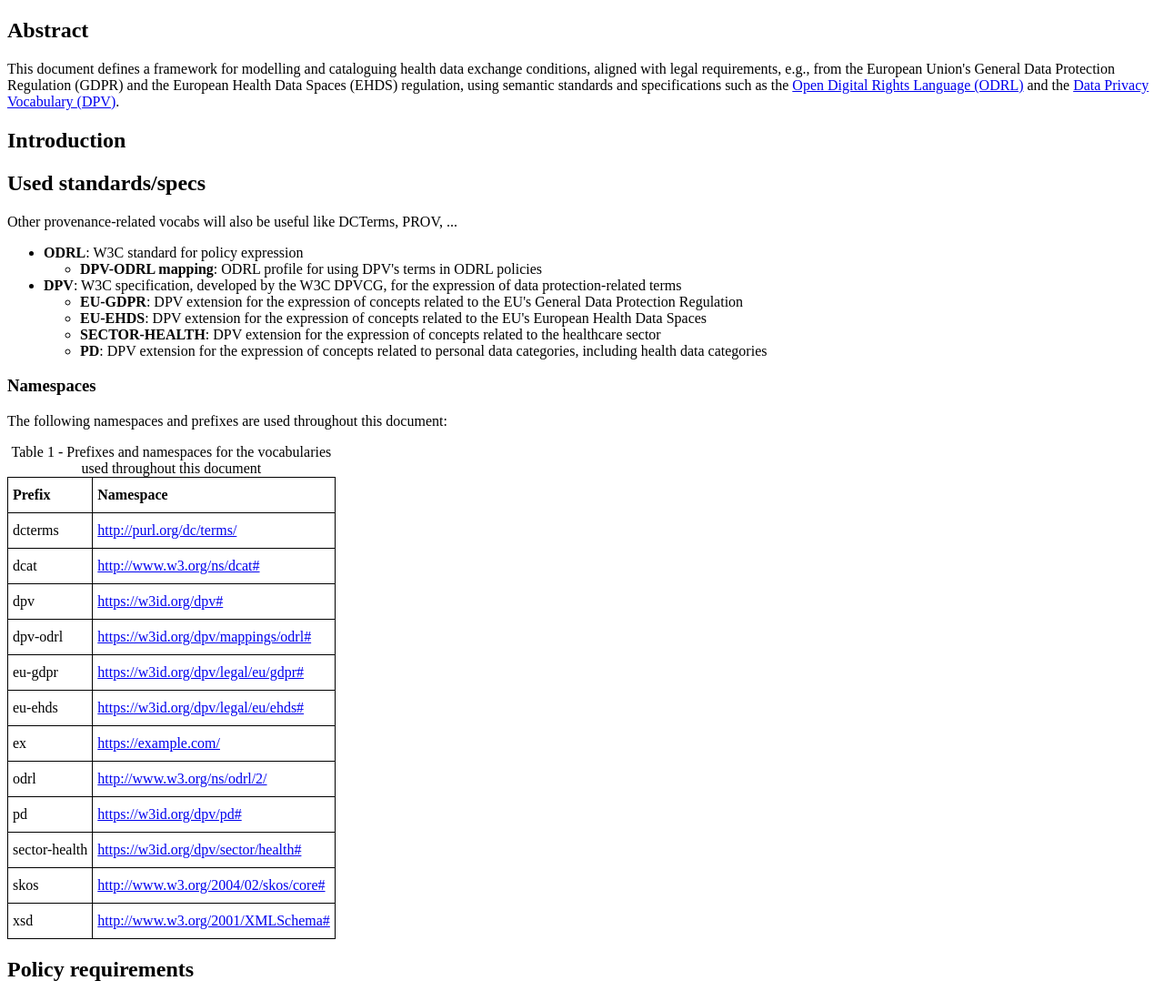
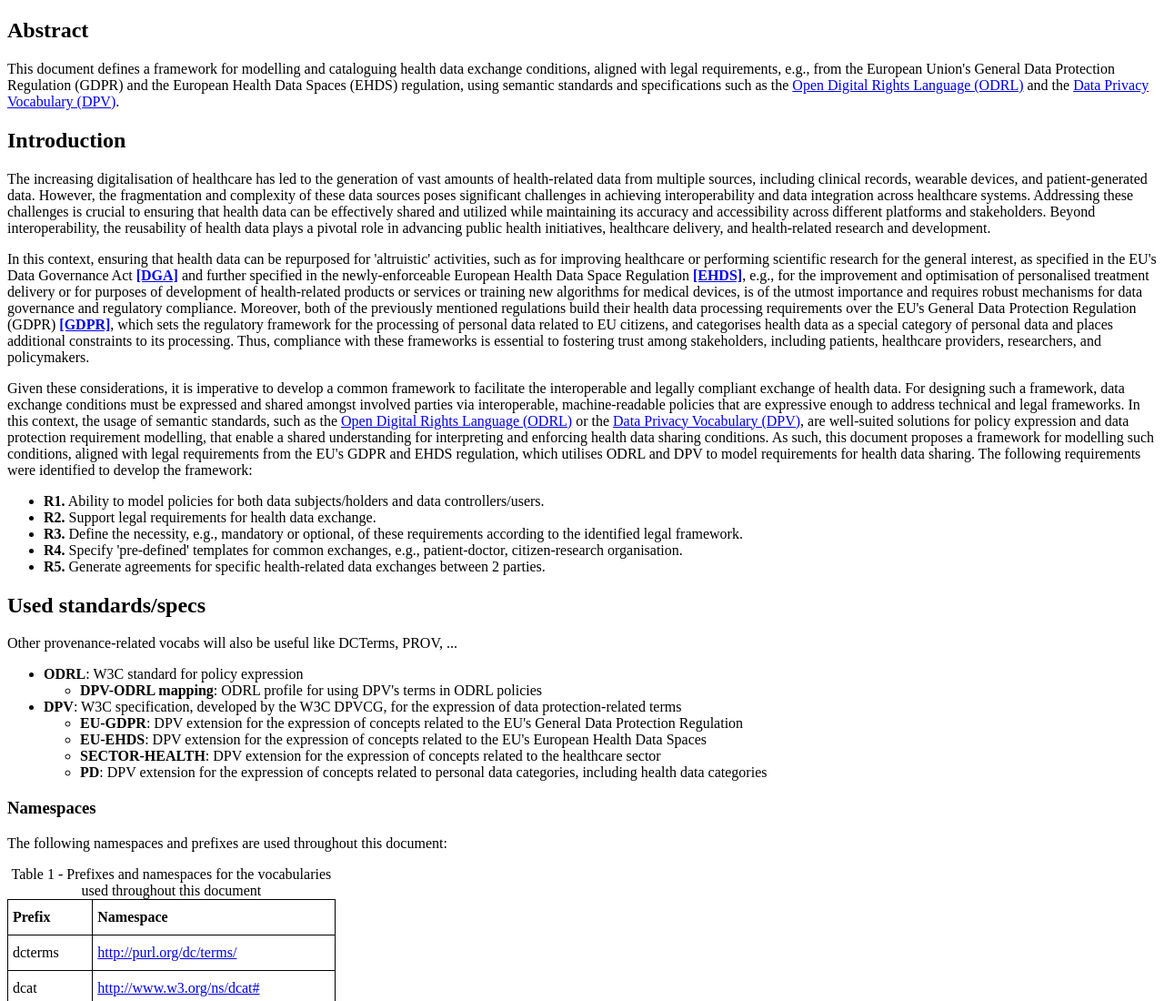
Before and after one commit to KNowledgeOnWebScale/hedge-spec, a plain HTML site: page index.html in a window 1280 px wide. Shown: the top 1100 px of the page at 91% size. Drawn offline with Linux system fonts and the light colour scheme.

Commit message:
add introduction to spec

```diff
--- a/index.html
+++ b/index.html
@@ -48,9 +48,53 @@
 
         <section id="introduction">
             <h2>Introduction</h2>
-            <div class="issue" title="Write introduction with requirements related to health data sharing, and specify requirements that are being brought forward by the work on the PACSOI project">
-                <p></p>
-            </div>
+            <p>
+                The increasing digitalisation of healthcare has led to the generation of vast amounts of health-related
+                data from multiple sources, including clinical records, wearable devices, and patient-generated data.
+                However, the fragmentation and complexity of these data sources poses significant challenges in
+                achieving interoperability and data integration across healthcare systems. Addressing these challenges
+                is crucial to ensuring that health data can be effectively shared and utilized while maintaining its
+                accuracy and accessibility across different platforms and stakeholders. Beyond interoperability, the
+                reusability of health data plays a pivotal role in advancing public health initiatives, healthcare delivery,
+                and health-related research and development.
+            </p>
+            <p>
+                In this context, ensuring that health data can be repurposed for 'altruistic' activities, such as for
+                improving healthcare or performing scientific research for the general interest, as specified in the
+                EU's Data Governance Act <a href="http://data.europa.eu/eli/reg/2022/868/oj"><b>[DGA]</b></a>
+                and further specified in the newly-enforceable European Health Data
+                Space Regulation <a href="http://data.europa.eu/eli/reg/2025/327/oj"><b>[EHDS]</b></a>, e.g.,
+                for the improvement and optimisation of personalised treatment delivery
+                or for purposes of development of health-related products or services or training new algorithms for
+                medical devices, is of the utmost importance and requires robust mechanisms for data governance and
+                regulatory compliance. Moreover, both of the previously mentioned regulations build their health data
+                processing requirements over the EU's General Data Protection Regulation (GDPR) <a href="http://data.europa.eu/eli/reg/2016/679/oj"><b>[GDPR]</b></a>,
+                which sets the regulatory framework for the processing of personal data related to EU citizens, and categorises
+                health data as a special category of personal data and places additional constraints to its processing.
+                Thus, compliance with these frameworks is essential to fostering trust among stakeholders, including
+                patients, healthcare providers, researchers, and policymakers.
+            </p>
+            <p>
+                Given these considerations, it is imperative to develop a common framework to facilitate the interoperable
+                and legally compliant exchange of health data. For designing such a framework, data exchange
+                conditions must be expressed and shared amongst involved parties via interoperable, machine-readable
+                policies that are expressive enough to address technical and legal frameworks. In this context, the
+                usage of semantic standards, such as the <a href="https://www.w3.org/TR/odrl-model/">Open Digital Rights Language (ODRL)</a>
+                or the <a href="https://w3id.org/dpv">Data Privacy Vocabulary (DPV)</a>, are well-suited solutions for policy expression and
+                data protection requirement
+                modelling, that enable a shared understanding for interpreting and enforcing health data sharing
+                conditions. As such, this document proposes a framework for modelling such conditions, aligned
+                with legal requirements from the EU's GDPR and EHDS regulation, which utilises ODRL and DPV
+                to model requirements for health data sharing. The following requirements were identified to develop the framework:
+            </p>
+            <p></p>
+            <ul>
+                <li><b>R1.</b> Ability to model policies for both data subjects/holders and data controllers/users.</li>
+                <li><b>R2.</b> Support legal requirements for health data exchange.</li>
+                <li><b>R3.</b> Define the necessity, e.g., mandatory or optional, of these requirements according to the identified legal framework.</li>
+                <li><b>R4.</b> Specify 'pre-defined' templates for common exchanges, e.g., patient-doctor, citizen-research organisation.</li>
+                <li><b>R5.</b> Generate agreements for specific health-related data exchanges between 2 parties.</li>
+            </ul>
         </section>
 
         <section id="standards">
```
